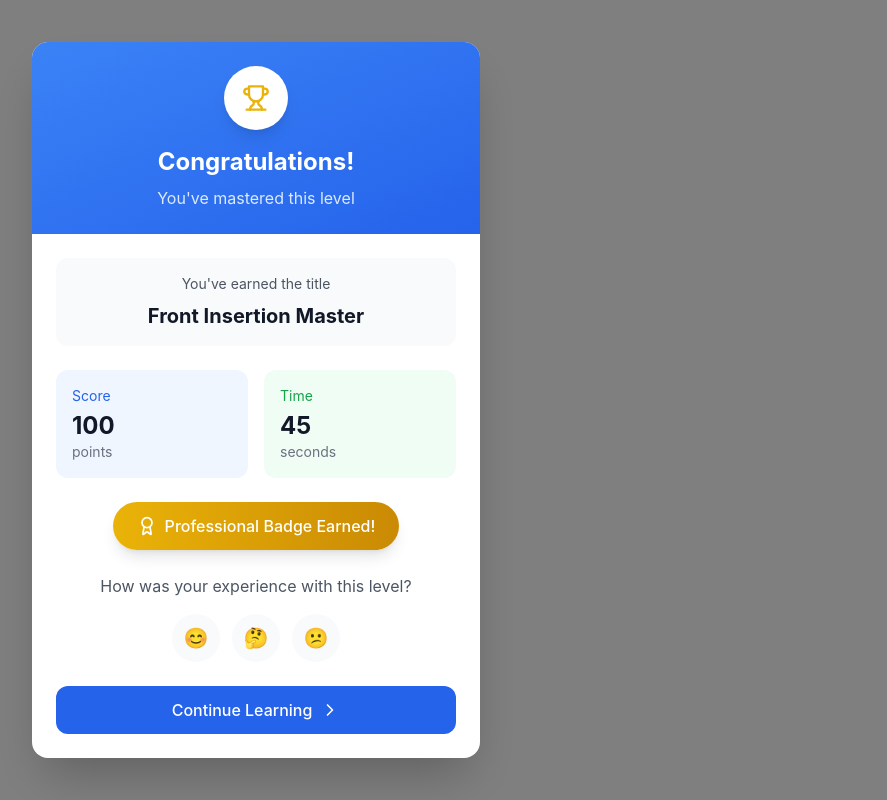
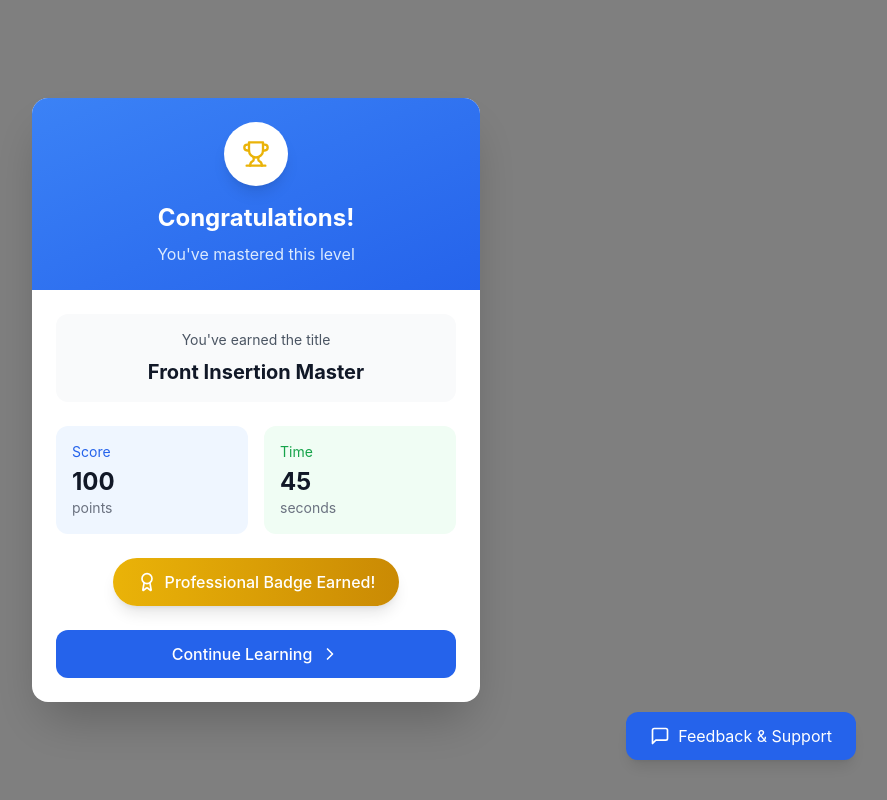
Before and after one commit to Mati-Shaikh/Structify_Frontend, a React (Create React App) app: page /game-completion in a window 1280 px wide. Shown: the whole page, without its empty margins (384-1271 px from the left). Built offline with nearby package versions, Linux system fonts and the light colour scheme.

Commit message:
feedback and badge connected Success

```diff
--- a/src/components/BadgeCard/index.jsx
+++ b/src/components/BadgeCard/index.jsx
@@ -1,10 +1,12 @@
 import React, { useEffect, useState } from 'react';
-import { Trophy, Award, Crown, Star, Activity, Check, ChevronRight } from 'lucide-react';
+import { Trophy, Award, Crown, Star, Activity, Check, ChevronRight, MessageSquare } from 'lucide-react';
 import { motion, AnimatePresence } from 'framer-motion';
+import FeedbackAndSupport from '../FeedbackAndSupport/index';
 
 const GameCompletionCard = ({ gameType, score, timeSpent, onClose }) => {
   const [showStats, setShowStats] = useState(false);
   const [showBadge, setShowBadge] = useState(false);
+  const [isFeedbackOpen, setIsFeedbackOpen] = useState(false);
 
   useEffect(() => {
     const statsTimer = setTimeout(() => setShowStats(true), 500);
@@ -51,13 +53,12 @@ const GameCompletionCard = ({ gameType, score, timeSpent, onClose }) => {
         exit={{ opacity: 0, scale: 0.9 }}
         className="bg-white rounded-2xl shadow-2xl w-full max-w-md overflow-hidden"
       >
-        {/* Header Section */}
         <div className="bg-gradient-to-br from-blue-500 to-blue-600 p-6 text-white">
           <div className="flex items-center justify-center mb-4">
             <motion.div
               initial={{ rotate: -180, scale: 0 }}
               animate={{ rotate: 0, scale: 1 }}
-              transition={{ type: "spring", duration: 1.5 }}
+              transition={{ type: 'spring', duration: 1.5 }}
               className="w-16 h-16 bg-white rounded-full flex items-center justify-center shadow-lg"
             >
               {getIconByGame(gameType)}
@@ -67,22 +68,15 @@ const GameCompletionCard = ({ gameType, score, timeSpent, onClose }) => {
           <p className="text-blue-100 text-center">You've mastered this level</p>
         </div>
 
-        {/* Content Section */}
         <div className="p-6">
           <AnimatePresence>
             {showStats && (
-              <motion.div
-                initial={{ opacity: 0, y: 20 }}
-                animate={{ opacity: 1, y: 0 }}
-                className="space-y-6"
-              >
-                {/* Title Card */}
+              <motion.div initial={{ opacity: 0, y: 20 }} animate={{ opacity: 1, y: 0 }} className="space-y-6">
                 <div className="bg-gray-50 rounded-xl p-4 text-center">
                   <p className="text-gray-600 text-sm mb-2">You've earned the title</p>
                   <h3 className="text-xl font-bold text-gray-900">{getTitleByGame(gameType)}</h3>
                 </div>
 
-                {/* Stats Grid */}
                 <div className="grid grid-cols-2 gap-4">
                   <div className="bg-blue-50 rounded-xl p-4">
                     <p className="text-blue-600 text-sm mb-1">Score</p>
@@ -96,14 +90,9 @@ const GameCompletionCard = ({ gameType, score, timeSpent, onClose }) => {
                   </div>
                 </div>
 
-                {/* Badge */}
                 <AnimatePresence>
                   {showBadge && (
-                    <motion.div
-                      initial={{ opacity: 0, y: 20 }}
-                      animate={{ opacity: 1, y: 0 }}
-                      className="flex justify-center"
-                    >
+                    <motion.div initial={{ opacity: 0, y: 20 }} animate={{ opacity: 1, y: 0 }} className="flex justify-center">
                       <div className="bg-gradient-to-r from-yellow-500 to-yellow-600 text-white px-6 py-3 rounded-full flex items-center gap-2 shadow-lg">
                         <Award size={20} />
                         <span className="font-medium">Professional Badge Earned!</span>
@@ -112,37 +101,18 @@ const GameCompletionCard = ({ gameType, score, timeSpent, onClose }) => {
                   )}
                 </AnimatePresence>
 
-                {/* Feedback Prompt */}
-                <div className="text-center space-y-4">
-                  <p className="text-gray-600">How was your experience with this level?</p>
-                  <div className="flex justify-center gap-3">
-                    {["😊", "🤔", "😕"].map((emoji, index) => (
-                      <motion.button
-                        key={index}
-                        whileHover={{ scale: 1.1 }}
-                        whileTap={{ scale: 0.9 }}
-                        className="w-12 h-12 bg-gray-50 rounded-full flex items-center justify-center text-xl hover:bg-gray-100 transition-colors"
-                      >
-                        {emoji}
-                      </motion.button>
-                    ))}
-                  </div>
+                <div className="flex flex-col gap-4">
+                  <button onClick={() => (window.location.href = '/learningpath')} className="w-full bg-blue-600 text-white py-3 rounded-xl font-medium hover:bg-blue-700 transition-colors flex items-center justify-center gap-2">
+                    Continue Learning
+                    <ChevronRight size={20} />
+                  </button>
                 </div>
-
-                {/* Continue Button */}
-                <button
-  onClick={() => (window.location.href = "/learningpath")}
-  className="w-full bg-blue-600 text-white py-3 rounded-xl font-medium hover:bg-blue-700 transition-colors flex items-center justify-center gap-2"
->
-  Continue Learning
-  <ChevronRight size={20} />
-</button>
-
               </motion.div>
             )}
           </AnimatePresence>
         </div>
       </motion.div>
+      <FeedbackAndSupport isOpen={isFeedbackOpen} setIsOpen={setIsFeedbackOpen} />
     </div>
   );
 };
```
